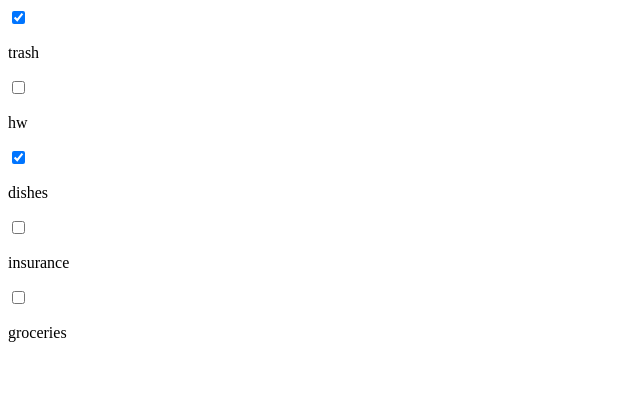
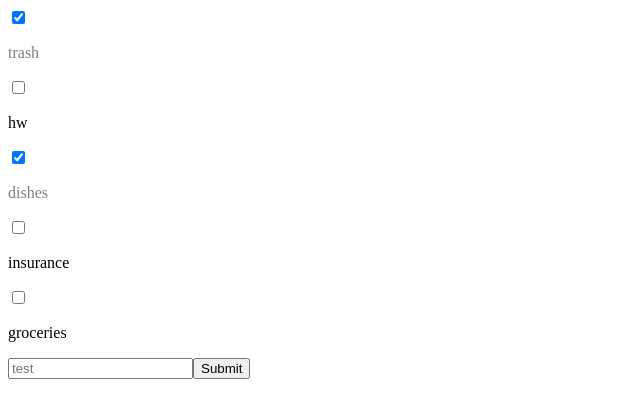
Before and after one commit to jakewatton95/Thrive-Web-App, a React app: page / in a window 1280 px wide. Shown: the top 418 px of the page, without its empty margins (0-640 px from the left). Built offline with nearby package versions, Linux system fonts and the light colour scheme; the HTML template or start-up script is replaced by a standard one.

Commit message:
Some changes from react tutorial, will now be creating a new branch only for thrive app

```diff
--- a/src/components/App.js
+++ b/src/components/App.js
@@ -4,7 +4,8 @@ import List from './List'
 import MyInfo from './MyInfo'
 import TodoItem from './TodoItem'
 import todosData from './todosData'
-
+import ListWithAddItem from './ListWithAddItem'
+import TextInput from './TextInput'
 
 class App extends Component{
     constructor(){
@@ -34,8 +35,11 @@ class App extends Component{
             <TodoItem key = {todo.id} todo={todo} handleChange={this.handleChange}/>
         )
         return (
-            <div className = "todoList">
-                {todoItems}
+            <div>
+                <div className = "todoList">
+                    {todoItems}
+                </div>
+                <TextInput/>
             </div>
         )
     }
--- /dev/null
+++ b/src/components/ListWithAddItem.js
@@ -0,0 +1,34 @@
+import React from 'react';
+const initialList = [
+  'Learn React',
+  'Learn Firebase',
+  'Learn GraphQL',
+];
+const ListWithAddItem = () => {
+  const [value, setValue] = React.useState('');
+  const [list, setList] = React.useState(initialList);
+  const handleChange = event => {
+    setValue(event.target.value);
+  };
+  const handleSubmit = event => {
+    if (value) {
+      setList(list.concat(value));
+    }
+    setValue('');
+    event.preventDefault();
+  };
+  return (
+    <div>
+      <ul>
+        {list.map(item => (
+          <li key={item}>{item}</li>
+        ))}
+      </ul>
+      <form onSubmit={handleSubmit}>
+        <input type="text" value={value} onChange={handleChange} />
+        <button type="submit">Add Item</button>
+      </form>
+    </div>
+  );
+};
+export default ListWithAddItem;
--- /dev/null
+++ b/src/components/TextInput.js
@@ -0,0 +1,32 @@
+import React, {Component} from 'react';
+
+class TextInput extends Component{
+    constructor(){
+        super()
+        this.state = {
+            inputText: ""
+        }
+        this.handleChange = this.handleChange.bind(this);
+        this.handleSubmit = this.handleSubmit.bind(this);
+    }
+    handleChange(event){
+        const {name, value} = event.target;
+        this.setState({[name]: value})
+        console.log(name);
+        console.log(value);
+    }
+    handleSubmit(event){
+        console.log("Button Pressed");
+        event.preventDefault();
+    }
+    render(){
+        return(
+            <form onSubmit={this.handleSubmit}>
+                <input type = "text" name="inputText" value={this.state.inputText} placeholder = "test" onChange={this.handleChange}/>
+                <button> Submit {this.state.inputText}</button>
+            </form>
+        )
+    }
+}
+
+export default TextInput;
--- a/src/components/TodoItem.js
+++ b/src/components/TodoItem.js
@@ -1,11 +1,22 @@
 import React from 'react';
 
 const TodoItem = (props) =>
+{
+  const completedStyle = {
+    color: "gray"
+  }
 
-  <div className = "todo-item">
-    <input type="checkbox" checked = {props.todo.completed}
-    onChange = {()=> props.handleChange(props.todo.id)}/>
-    <p> {props.todo.text} </p>
-  </div>
+
+  return (
+    <div className = "todo-item">
+      <input type="checkbox" checked = {props.todo.completed}
+      onChange = {()=> props.handleChange(props.todo.id)}/>
+      <p style = {props.todo.completed ? completedStyle: null}>
+        {props.todo.text}
+      </p>
+    </div>
+  )
+
+}
 
 export default TodoItem
```
